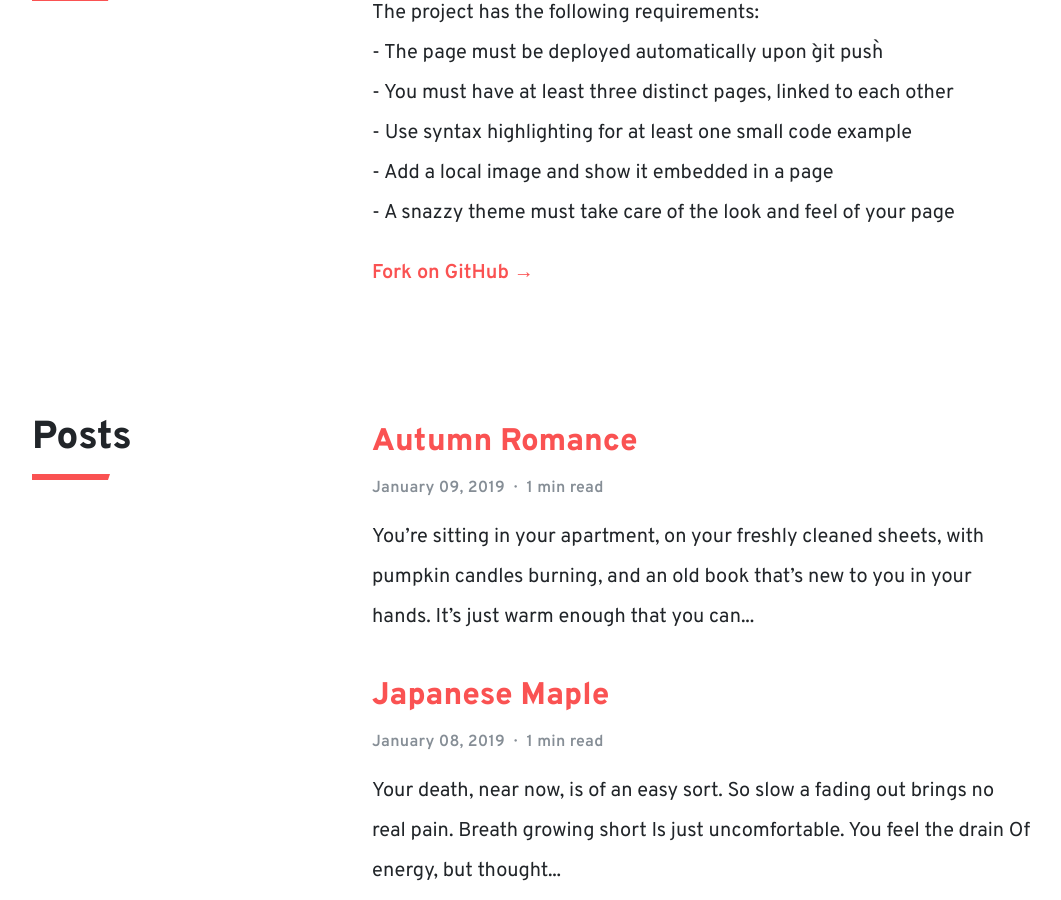
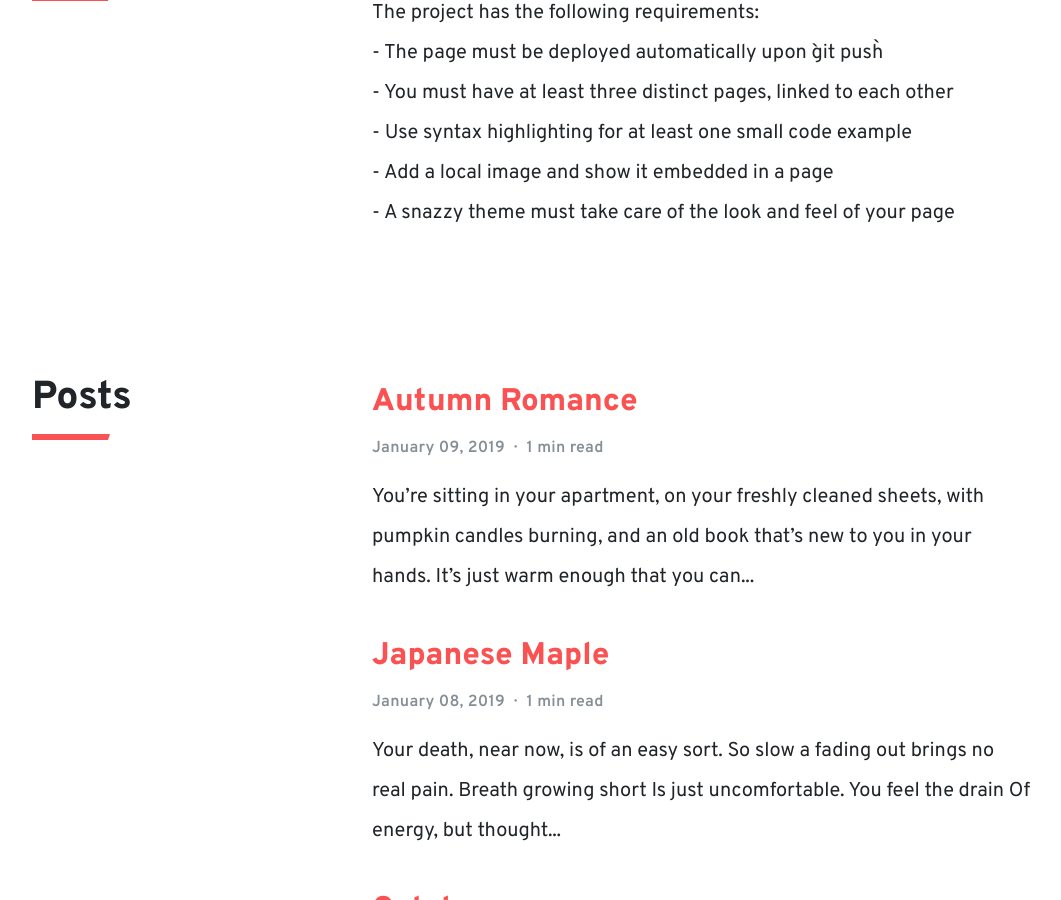
Before and after one commit to BurningFairy/BurningFairy.github.io, a Jekyll site: the page built from index.html, in a window 1280 px wide and 900 px high, scrolled down 1265 px. Shown: the whole window, without its empty margins (108-1169 px from the left). Built offline with Jekyll 4.4.1, drawn with Linux system fonts in a browser that asks for light colours.

Commit message:
removed github link underneath about

```diff
--- a/index.html
+++ b/index.html
@@ -28,7 +28,6 @@ exclude: true
       - Use syntax highlighting for at least one small code example<br>
       - Add a local image and show it embedded in a page<br>
       - A snazzy theme must take care of the look and feel of your page</p>
-      <a class="section-link" href="{{ site.github.repo }}">Fork on GitHub</a>
     </article>
   </section>
 
```
